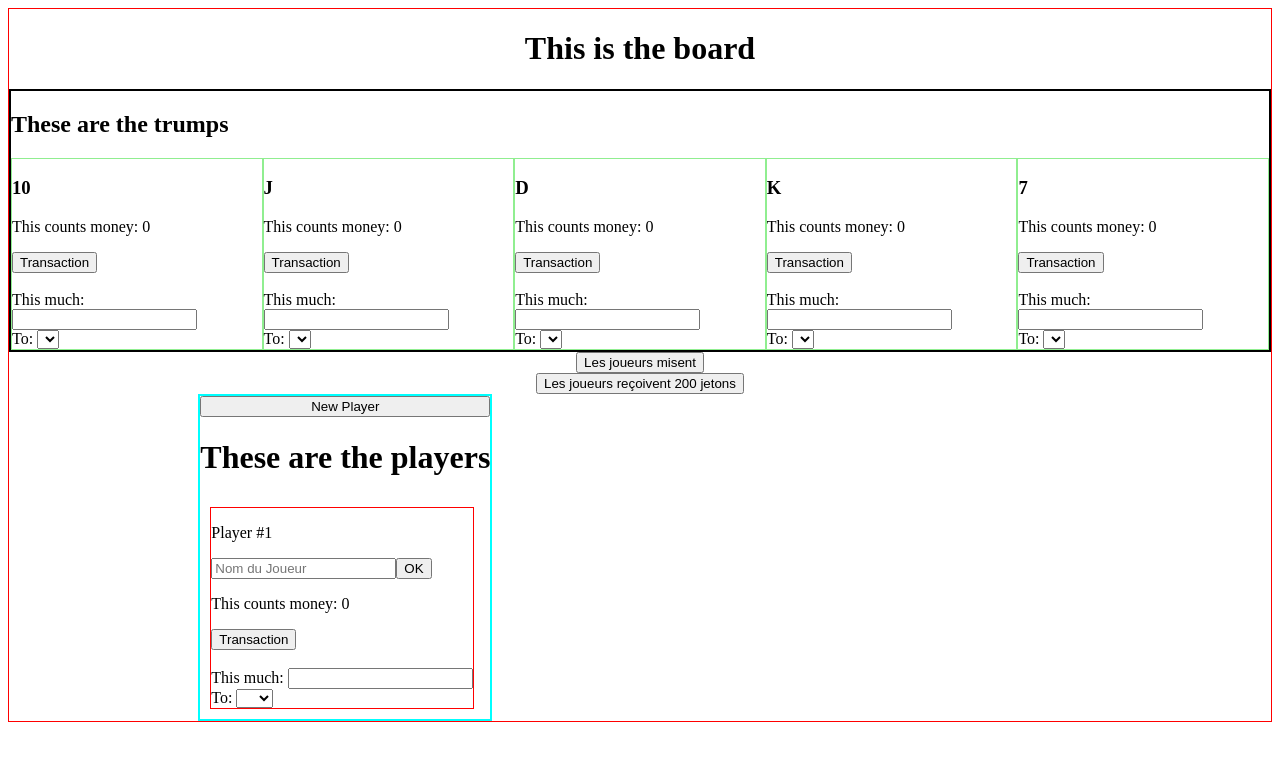
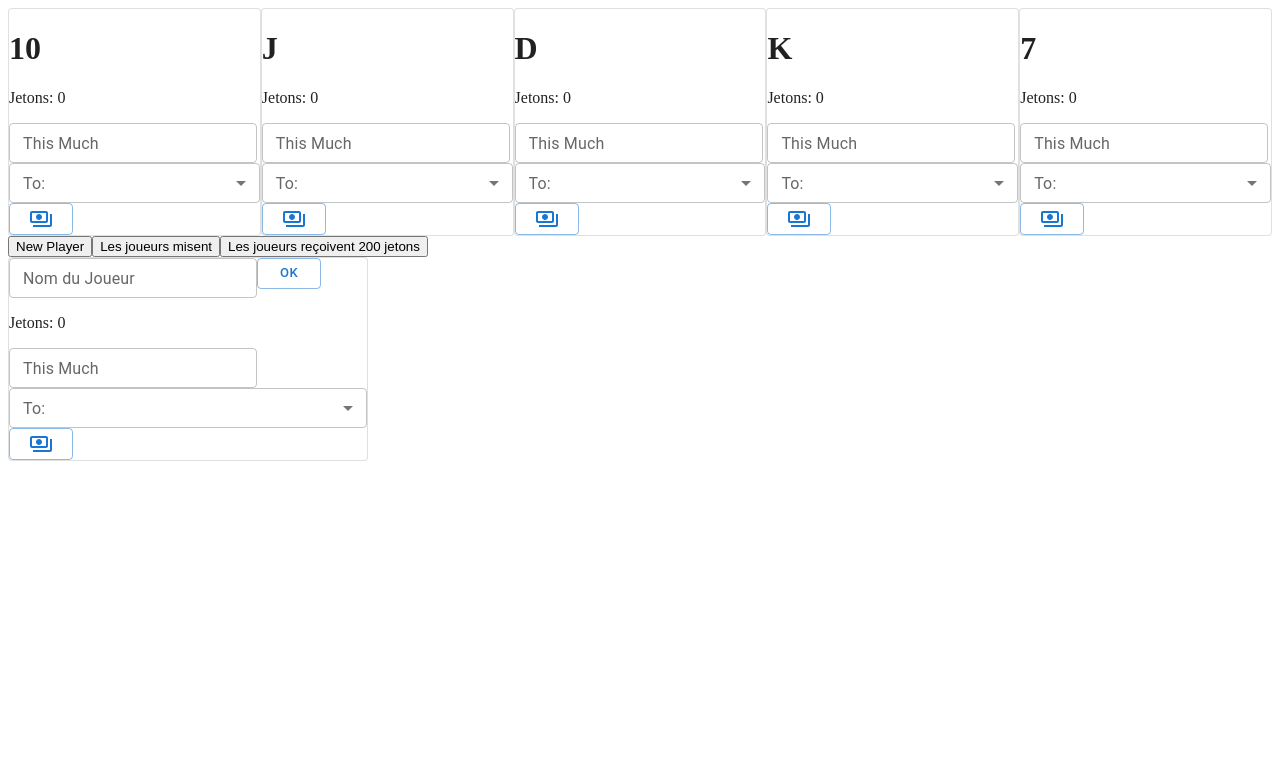
Before and after one commit to AraHugoAra/nain-jaune-compteur, a React (Create React App) app: page / in a window 1280 px wide. Shown: the top 760 px of the page. Built offline with nearby package versions, Linux system fonts and the light colour scheme.

Commit message:
Installed MUI: TexteField Select Button Icons Card

```diff
--- a/package.json
+++ b/package.json
@@ -3,6 +3,11 @@
   "version": "0.1.0",
   "private": true,
   "dependencies": {
+    "@emotion/react": "^11.10.4",
+    "@emotion/styled": "^11.10.4",
+    "@fontsource/roboto": "^4.5.8",
+    "@mui/icons-material": "^5.10.6",
+    "@mui/material": "^5.10.7",
     "@testing-library/jest-dom": "^5.16.5",
     "@testing-library/react": "^13.3.0",
     "@testing-library/user-event": "^13.5.0",
--- a/public/index.html
+++ b/public/index.html
@@ -9,6 +9,10 @@
       content="Web site created using create-react-app"
     />
     <title>React App</title>
+    <link
+      rel="stylesheet"
+      href="https://fonts.googleapis.com/icon?family=Material+Icons"
+    />
   </head>
   <body>
     <noscript>You need to enable JavaScript to run this app.</noscript>
--- a/src/Components/Board.jsx
+++ b/src/Components/Board.jsx
@@ -13,9 +13,15 @@ function Board() {
                                           {trumpName: "K", money: 0, bet: 4},
                                           {trumpName: "7", money: 0, bet: 5}])
 
-    return (<div style={{display: "flex", flexDirection: "column", justifyContent: "space-evenly", alignItems: "center", border: "1px solid red"}}>
-        <h1>This is the board</h1>
+  const lastPlayerAdded = players[players.length-1]
+
+  function AddPlayer() {
+    setPlayers([...players, {playerName: undefined, money:0, id: lastPlayerAdded.id+1}])
+  }
+
+    return (<div>
         <Trumps trumps={trumps} setTrumps={setTrumps} players={players} setPlayers={setPlayers} />
+        <button onClick={() => AddPlayer()}>New Player</button>
         <Bets trumps={trumps} setTrumps={setTrumps} players={players} setPlayers={setPlayers} />
         <Start players={players} setPlayers={setPlayers} />
         <Players players={players} setPlayers={setPlayers} trumps={trumps} setTrumps={setTrumps}/>
--- a/src/Components/MoneyCount.jsx
+++ b/src/Components/MoneyCount.jsx
@@ -1,7 +1,7 @@
 function MoneyCount({money}) {
 
     return (<>
-        <p>This counts money: {money}</p>
+        <p>Jetons: {money}</p>
     </>)
   }
 
--- a/src/Components/Players/NameForm.jsx
+++ b/src/Components/Players/NameForm.jsx
@@ -1,4 +1,6 @@
 import { useEffect, useState } from "react";
+import TextField from "@mui/material/TextField";
+import { Button } from "@mui/material";
 
 function NameForm({players, setPlayers, id, money}) {
 
@@ -16,8 +18,7 @@ function NameForm({players, setPlayers, id, money}) {
     function HandleChange(e) {
         setState({formName: e.target.value, isValidated: state.isValidated})
     }
-    function HandleSubmit(e) {
-        e.preventDefault()
+    function HandleSubmit() {
         setPlayers([...filteredCurrentPlayer, {playerName: state.formName, money: currentPlayer.money, id: currentPlayer.id}])
         setState({isValidated: true})
 
@@ -26,12 +27,16 @@ function NameForm({players, setPlayers, id, money}) {
     return (<>
         {!state.isValidated ? (
             <form>
-                <input  name="form-name"
-                        type="text"
-                        placeholder="Nom du Joueur"
-                        onChange={(e) => HandleChange(e)}>
-                </input>
-                <button onClick={(e) => HandleSubmit(e)}>OK</button>
+                <TextField
+                    size="small"
+                    onKeyDown={e => e.key === 'Enter' && e.preventDefault()}
+                    type="text"
+                    id="form-name"
+                    label="Nom du Joueur"
+                    variant="outlined"
+                    onChange={(e) => HandleChange(e)}
+                />
+                <Button variant="outlined" size="small" onClick={(e) => HandleSubmit(e)}>OK</Button>
             </form>
         ) : (
             <h2>{currentPlayer.playerName} {loser && <span>Loser</span>}</h2>
--- a/src/Components/Players/PlayerCard.jsx
+++ b/src/Components/Players/PlayerCard.jsx
@@ -1,8 +1,10 @@
 import MoneyCount from "../MoneyCount";
 import Transaction from "../Transaction";
 import NameForm from "./NameForm";
+import { Card, Button } from "@mui/material";
+import DeleteForeverOutlinedIcon from '@mui/icons-material/DeleteForeverOutlined';
 
-function PlayerCard({players, setPlayers, number, money, id, trumps, setTrumps}) {
+function PlayerCard({players, setPlayers, money, id, trumps, setTrumps}) {
 
     const filteredCurrentPlayer = players.filter(item => item.id !== id)
 
@@ -10,12 +12,13 @@ function PlayerCard({players, setPlayers, number, money, id, trumps, setTrumps})
         setPlayers(filteredCurrentPlayer)
     }
 
-    return (<div style={{diplay: "flex", flexDirection: "column", margin:"10px", border: "1px solid red"}}>
-        {players.length > 1 && <button onClick={() => DeletePlayer()}>Delete</button>}
-        <p>Player #{number}</p>
-        <NameForm players={players} setPlayers={setPlayers} id={id} money={money} />
-        <MoneyCount money={money} />
-        <Transaction players={players} setPlayers={setPlayers} itemId={id} trumps={trumps} setTrumps={setTrumps} />
+    return (<div>
+        <Card variant="outlined">
+            {players.length > 1 && <Button variant="outlined" size="small" onClick={() => DeletePlayer()}><DeleteForeverOutlinedIcon /></Button>}
+            <NameForm players={players} setPlayers={setPlayers} id={id} money={money} />
+            <MoneyCount money={money} />
+            <Transaction players={players} setPlayers={setPlayers} itemId={id} trumps={trumps} setTrumps={setTrumps} />
+        </Card>
     </div>)
   }
 
--- a/src/Components/Players/Players.jsx
+++ b/src/Components/Players/Players.jsx
@@ -2,19 +2,9 @@ import PlayerCard from "./PlayerCard";
 
 function Players({players, setPlayers, trumps, setTrumps}) {
 
-    const lastPlayerAdded = players[players.length-1]
-
-    function AddPlayer() {
-        setPlayers([...players, {playerName: undefined, money:0, id: lastPlayerAdded.id+1}])
-    }
-
-    return (<div style={{border: "2px cyan solid", alignSelf: "flex-start", marginLeft: "15%", marginRight: "15%", display: "flex", flexDirection: "column", flexWrap: "wrap"}}>
-        <button onClick={() => AddPlayer()}>New Player</button>
-        <h1>These are the players</h1>
-        <div style={{display: "flex", flexWrap: "wrap"}}>
-            {players.map(item => <PlayerCard number={item.id+1} key={item.id} players={players} setPlayers={setPlayers} money={item.money} id={item.id} trumps={trumps} setTrumps={setTrumps} />)}
-        </div>
-    </div>)
+    return (<div style={{display: "flex", flexWrap: "wrap"}}>
+                {players.map(item => <PlayerCard key={item.id} players={players} setPlayers={setPlayers} money={item.money} id={item.id} trumps={trumps} setTrumps={setTrumps} />)}
+        </div>)
   }
 
   export default Players;
--- a/src/Components/Transaction.jsx
+++ b/src/Components/Transaction.jsx
@@ -1,15 +1,24 @@
 import { useState } from "react";
+import { Button } from "@mui/material";
+import Select from '@mui/material/Select';
+import InputLabel from '@mui/material/InputLabel';
+import MenuItem from '@mui/material/MenuItem';
+import FormControl from '@mui/material/FormControl';
+import TextField from "@mui/material/TextField";
+import PaymentsOutlinedIcon from '@mui/icons-material/PaymentsOutlined';
 
 function Transaction({players, setPlayers, itemId, trumps, setTrumps, trumpTransaction, trumpName}) {
 
-    const [transaction, setTransaction] = useState({quantity: 0, creditor: undefined})
+    const [transaction, setTransaction] = useState({quantity: 0, creditor: ""})
     let playersAfterTransaction = []
     let trumpsAfterTransaction = []
 
     function handleSelect(e) {
+        e.preventDefault()
         setTransaction({quantity: transaction.quantity, creditor: e.target.value})
     }
     function handleInput(e) {
+        e.preventDefault()
         setTransaction({quantity: e.target.value, creditor: transaction.creditor})
     }
     function playerSideTransaction() {
@@ -59,33 +68,50 @@ function Transaction({players, setPlayers, itemId, trumps, setTrumps, trumpTrans
     }
 
     function handleTransaction() {
-        if(!isNaN(transaction.quantity) & transaction.quantity > 0 & transaction.creditor !== undefined) {
+        // On vérfie que le montant est bien un nombre entier et qu'un créditeur est défini
+        if(
+            !isNaN(transaction.quantity)
+            & transaction.quantity > 0
+            & transaction.creditor !== ""
+            & Number.isInteger(parseFloat(transaction.quantity))
+        ){
             playerSideTransaction()
             trumpSideTransaction()
         }
     }
 
-    return (<>
-        <button onClick={() => handleTransaction()}>Transaction</button>
-        {/*     A éviter avec css   */}
-        <br /><br />
-        {/*     A éviter avec css   */}
-        <label htmlFor="quantity">This much: </label>
-            <input onChange={(e) => handleInput(e)} type="number" id="quantity" name="quantity" min="1" />
-        <br />
-        <label htmlFor="creditors">To: </label>
-            <select onChange={(e) => handleSelect(e)} id="creditors">
-                <option value="undefined"></option>
-                {/* Mapper les players pour les lister dans les potentiels crédités */}
-                {players.map(player => player.playerName !== undefined &&
-                    <option key={player.id} value={player.playerName} >{player.playerName}</option>
-                )}
-                {/* Mapper les trumps pour les lister dans les potentiels crédités SI le créditeur n'est pas un trump */}
-                {trumps.map(trump => !trumpTransaction &&
-                    <option key={trump.trumpName} value={trump.trumpName} >{trump.trumpName}</option>
-                )}
-        </select>
-    </>)
+    return (
+        <div>
+            <TextField
+                size="small"
+                type="text"
+                id="quantity"
+                label="This Much"
+                variant="outlined"
+                inputProps={{ inputMode: 'numeric', pattern: '[0-9]*' }}
+                onChange={(e) => handleInput(e)}
+            />
+            <FormControl fullWidth size="small">
+                <InputLabel id="creditors">To: </InputLabel>
+                <Select
+                    labelId="creditors"
+                    id="creditors-select"
+                    value={transaction.creditor}
+                    label="creditor"
+                    onChange={(e) => handleSelect(e)}
+                >
+                        {/* Mapper les players pour les lister dans les potentiels crédités */}
+                        {players.map(player => player.playerName !== "" &&
+                            <MenuItem key={player.id} value={player.playerName} >{player.playerName}</MenuItem>
+                        )}
+                        {/* Mapper les trumps pour les lister dans les potentiels crédités SI le créditeur n'est pas un trump */}
+                        {trumps.map(trump => !trumpTransaction &&
+                            <MenuItem key={trump.trumpName} value={trump.trumpName} >{trump.trumpName}</MenuItem>
+                        )}
+                </Select>
+            </FormControl>
+            <Button variant="outlined" size="small" onClick={() => handleTransaction()}><PaymentsOutlinedIcon /></Button>
+        </div>)
   }
 
   export default Transaction;
--- a/src/Components/Trumps/TrumpCard.jsx
+++ b/src/Components/Trumps/TrumpCard.jsx
@@ -1,13 +1,24 @@
 import MoneyCount from "../MoneyCount";
 import Transaction from "../Transaction";
+import { Card } from "@mui/material";
 
 function TrumpCard({trumpName, money, players, setPlayers, trumps, setTrumps}) {
 
-    return (<div style={{border: "1px solid lightgreen"}}>
-        <h3>{trumpName}</h3>
-        <MoneyCount money={money} />
-        <Transaction players={players} setPlayers={setPlayers} trumps={trumps} setTrumps={setTrumps} trumpTransaction={true} trumpName={trumpName} />
-    </div>)
+    return (<div>
+        <Card variant="outlined">
+            <h1>{trumpName}</h1>
+            <MoneyCount money={money} />
+            <Transaction
+                players={players}
+                setPlayers={setPlayers}
+                trumps={trumps}
+                setTrumps={setTrumps}
+                trumpTransaction={true}
+                trumpName={trumpName}
+            />
+        </Card>
+    </div>
+    )
   }
 
   export default TrumpCard;
--- a/src/Components/Trumps/Trumps.jsx
+++ b/src/Components/Trumps/Trumps.jsx
@@ -2,8 +2,7 @@ import TrumpCard from "./TrumpCard";
 
 function Trumps({players, setPlayers, trumps, setTrumps}) {
 
-    return (<div style={{border: "2px black solid", display: "flex", flexDirection: "column", heigth: "50%"}}>
-        <h2>These are the trumps</h2>
+    return (<div>
         <div style={{display: "flex"}}>
             {trumps.map(trump => <TrumpCard key={trump.trumpName} trumpName={trump.trumpName} money={trump.money} trumps={trumps} setTrumps={setTrumps} players={players} setPlayers={setPlayers} />)}
         </div>
```
Also changed, not shown: 1 other file (tests, documents, lock files or other folders).
